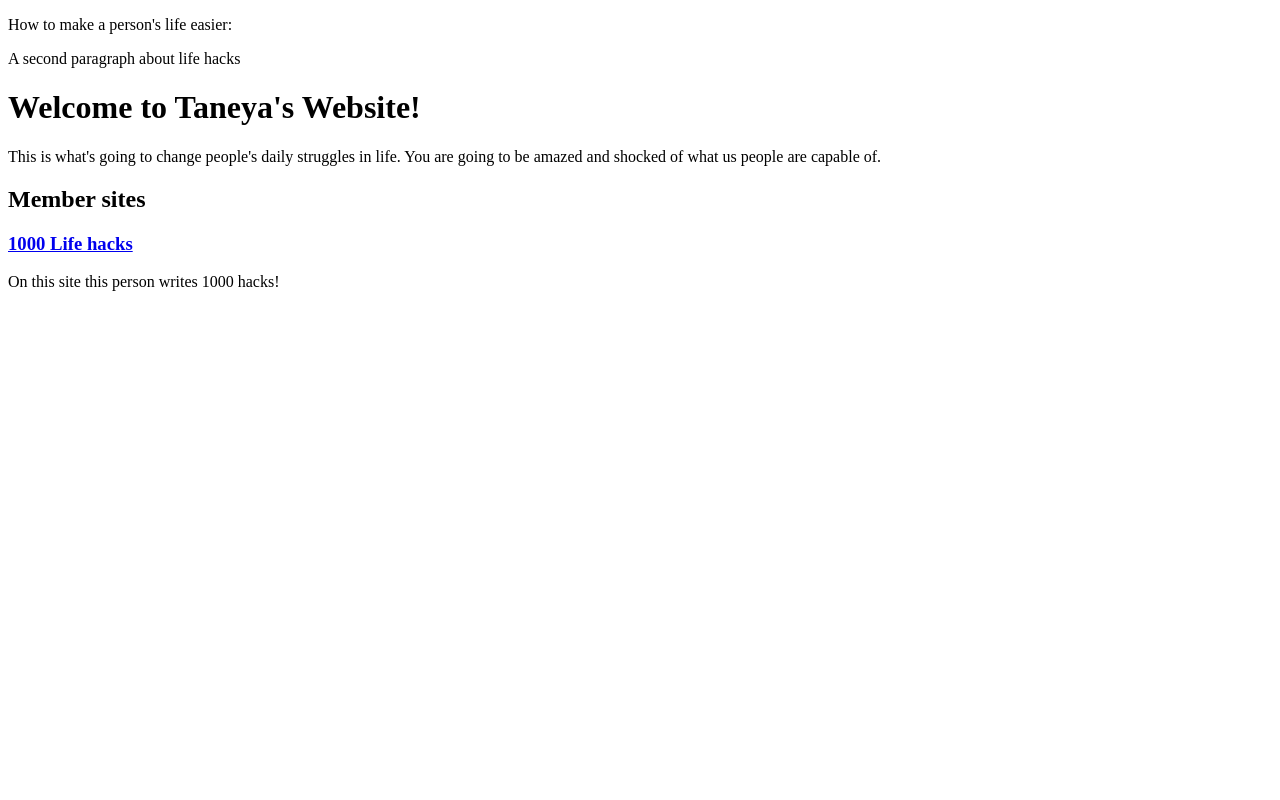
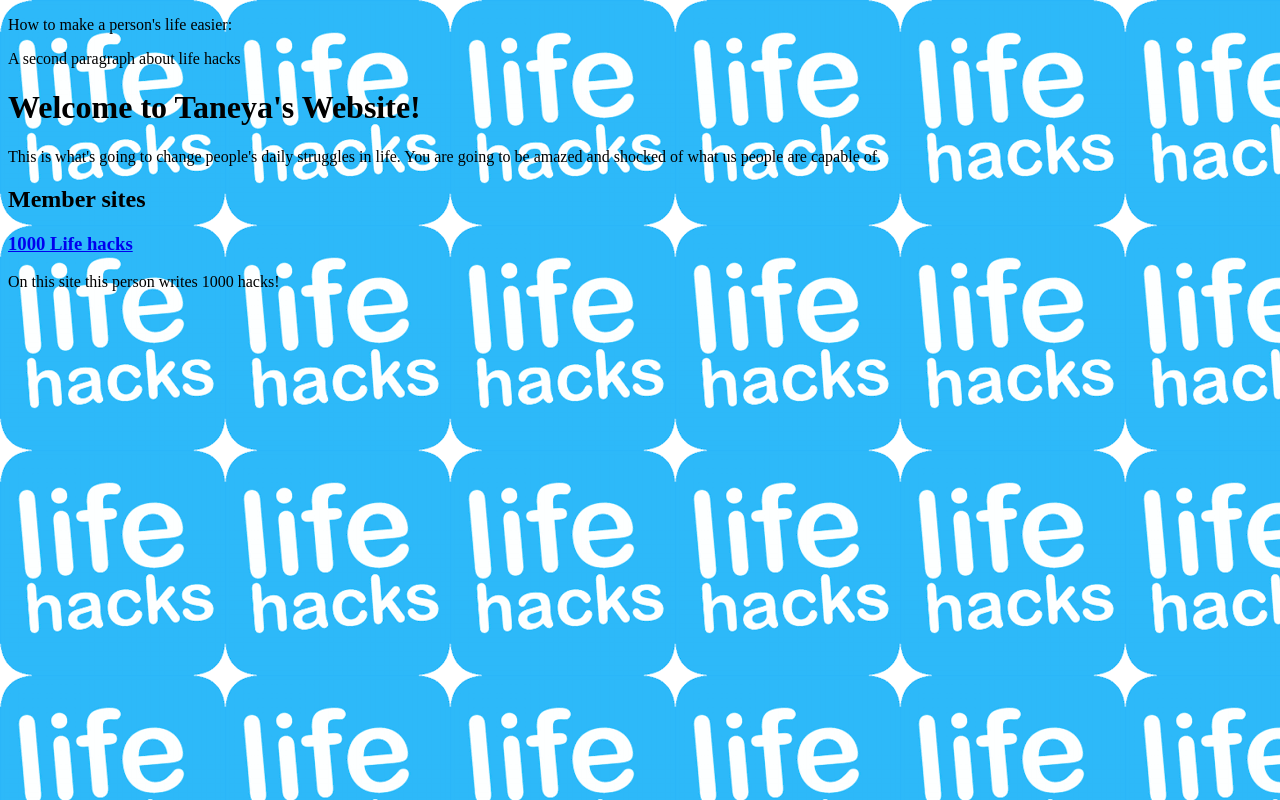
Before and after one commit to Tbecton/Tbecton.github.io, a plain HTML site: page index.html in a window 1280 px wide. Drawn offline with Linux system fonts and the light colour scheme.

Commit message:
Update index.html

```diff
--- a/index.html
+++ b/index.html
@@ -2,7 +2,7 @@
 <html>
     <head>
         <title> Life hacks that could make things just a bit easier </title>
-        <link type="text/css" src="stylesheet.css">
+        <link rel="stylesheet" type="text/css" href="stylesheet.css">
         <meta name= "keywords" content="Food, doing chores, house materials,etc..">
         <meta name= "author"   content= "Taneya Becton">
     </head>
```
